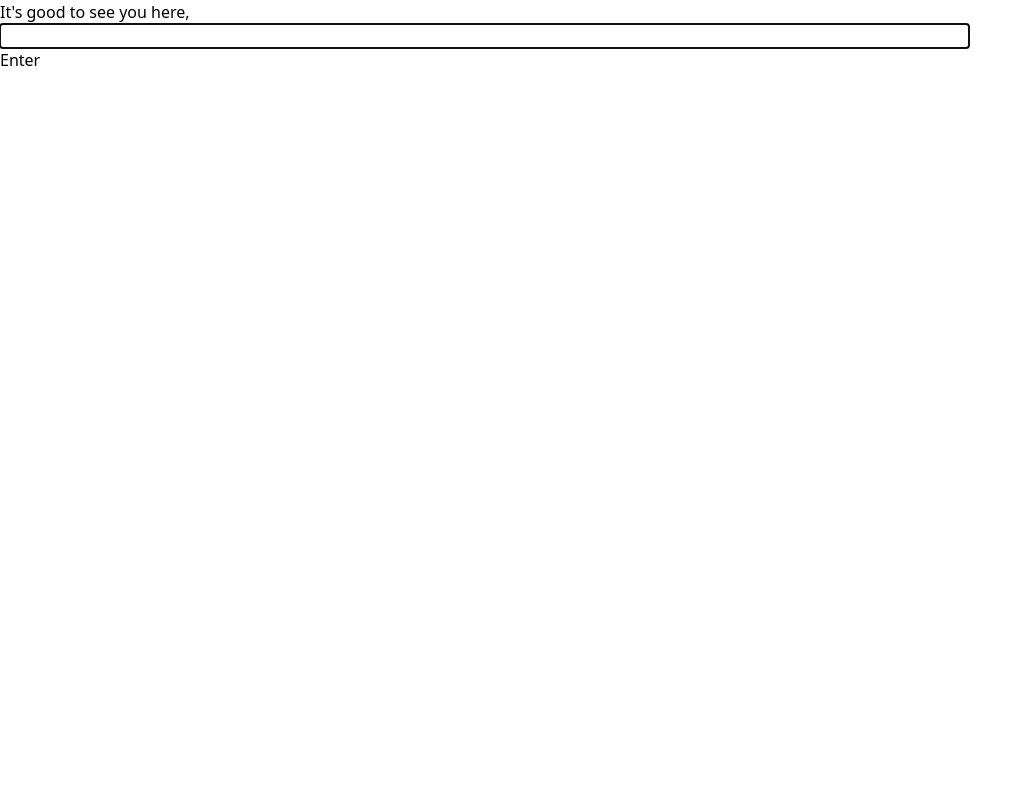
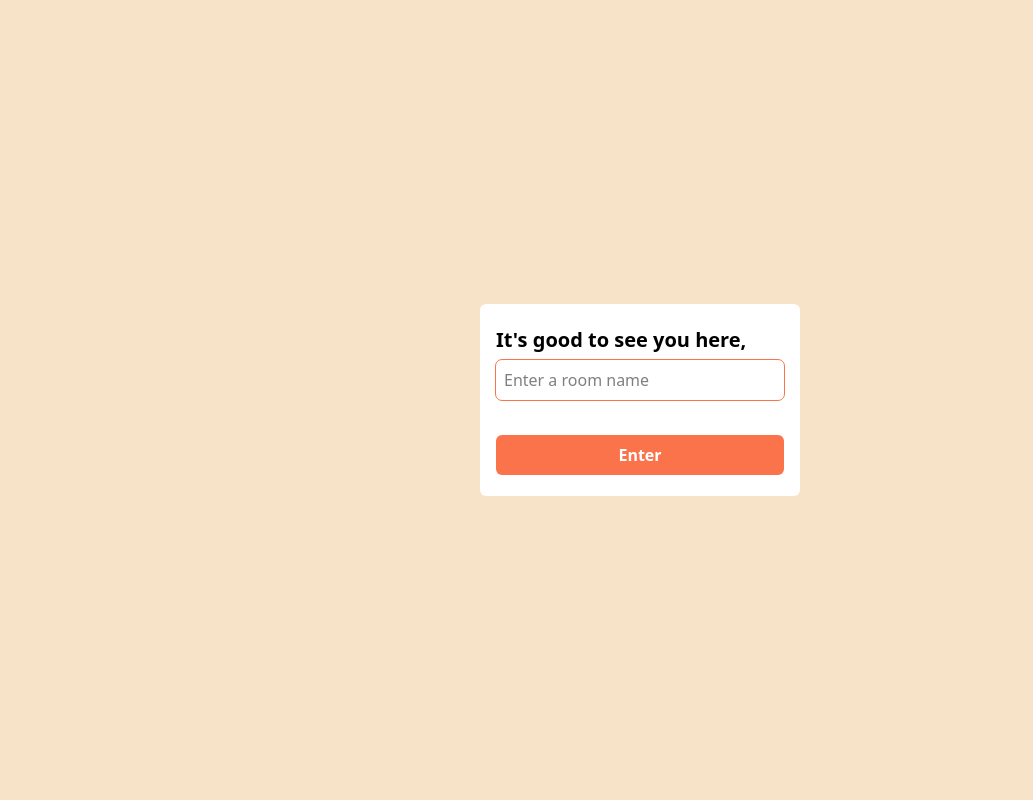
Before and after one commit to ErikEvertonRodrigues/chat_project, a Django app: page /chat/ in a window 1280 px wide. Shown: the whole page, without its empty margins (0-1033 px from the left). Run offline with Django 5.2, Linux system fonts and the light colour scheme; style sheets or scripts are compiled from the project's sources.

Commit message:
Styles: add sytles into index page

```diff
--- a/accounts/templates/accounts/register.html
+++ b/accounts/templates/accounts/register.html
@@ -5,7 +5,7 @@
 {% block content %}
     <main class="h-screen flex justify-center items-center bg-auth-background px-4">
         <div class="w-full max-w-md h-full max-h-[30em] rounded-lg bg-auth-div-background p-6">
-            <h1 class="text-center text-[24px] font-bold mb-2">register</h1>
+            <h1 class="text-center text-[24px] font-bold">Register</h1>
             <form class="h-full flex flex-col justify-evenly" method="post">
                 {% csrf_token %}
                 <div>
--- a/chat/templates/chat/index.html
+++ b/chat/templates/chat/index.html
@@ -3,9 +3,13 @@
 {% block title %} Chats {% endblock %}
 
 {% block content %}
-    <h1>It's good to see you here, {{ request.user.username }}</h1>
-    <input id="room-name-input" type="text" size="100"><br>
-    <input id="room-name-submit" type="button" value="Enter">
+    <main class="h-screen bg-index-background flex justify-center items-center">
+        <div class="w-full max-w-[20em] h-[12em] rounded-md bg-white flex flex-col justify-evenly p-4">
+            <h1 class="text-[20px] font-bold">It's good to see you here, <strong class="text-amber-700">{{ request.user.username }}</strong></h1>
+            <input class="w-full outline outline-index-input rounded-md  p-2" id="room-name-input" type="text" size="100" placeholder="Enter a room name"><br>
+            <input class="w-full h-[40px] bg-index-input rounded-md font-bold text-white" id="room-name-submit" type="button" value="Enter">
+        </div>
+    </main>
 
     {% load static %}
     <script src="{% static 'js/chat.js' %}" defer></script>
--- a/static/css/input.css
+++ b/static/css/input.css
@@ -4,4 +4,6 @@
     --color-auth-background: #B9DAFD;
     --color-auth-div-background: #E2F2FF;
     --color-auth-button: #247DEC;
+    --color-index-background: #F7E4C8;
+    --color-index-input: #FB734B;
 }
```
